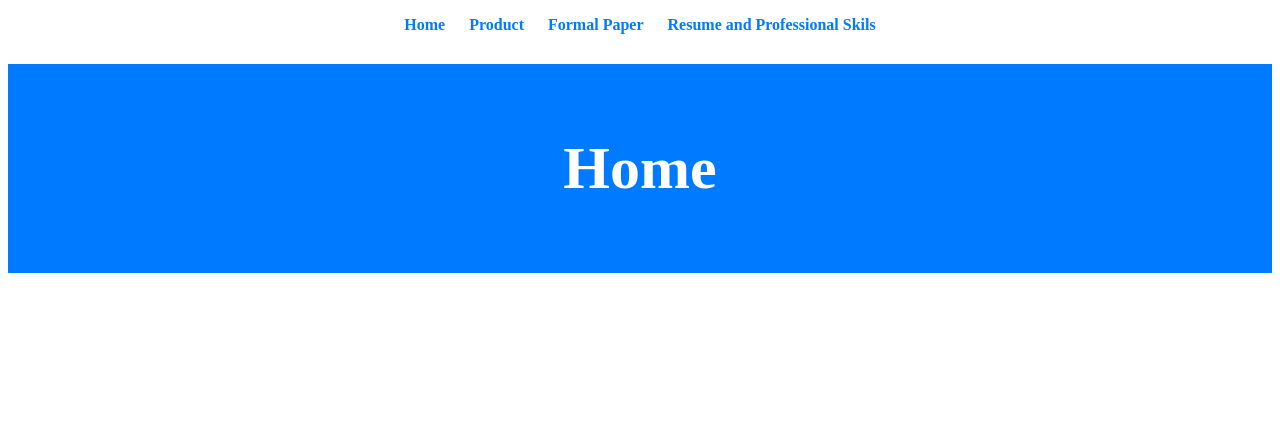
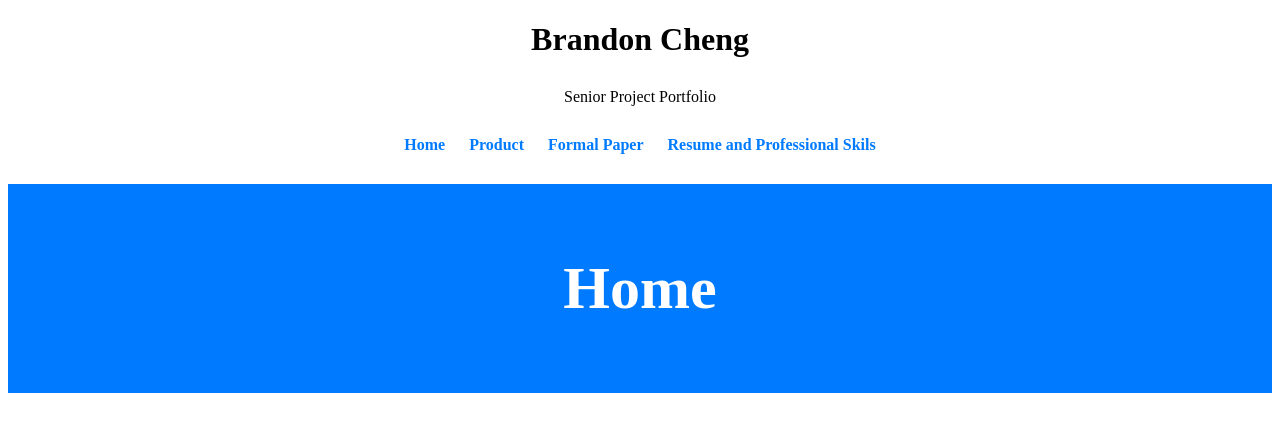
Before and after one commit to isbrandon02/Portfolio, a plain HTML site: page index.html in a window 1280 px wide. Drawn offline with Linux system fonts and the light colour scheme.

Commit message:
Update index.html

```diff
--- a/index.html
+++ b/index.html
@@ -8,6 +8,8 @@
 </head>
 <body>
   <header>
+    <h1 class="center">Brandon Cheng</h1>
+    <p class="center">Senior Project Portfolio</p>
   </header>
   <nav class="center">
     <ul>
```
